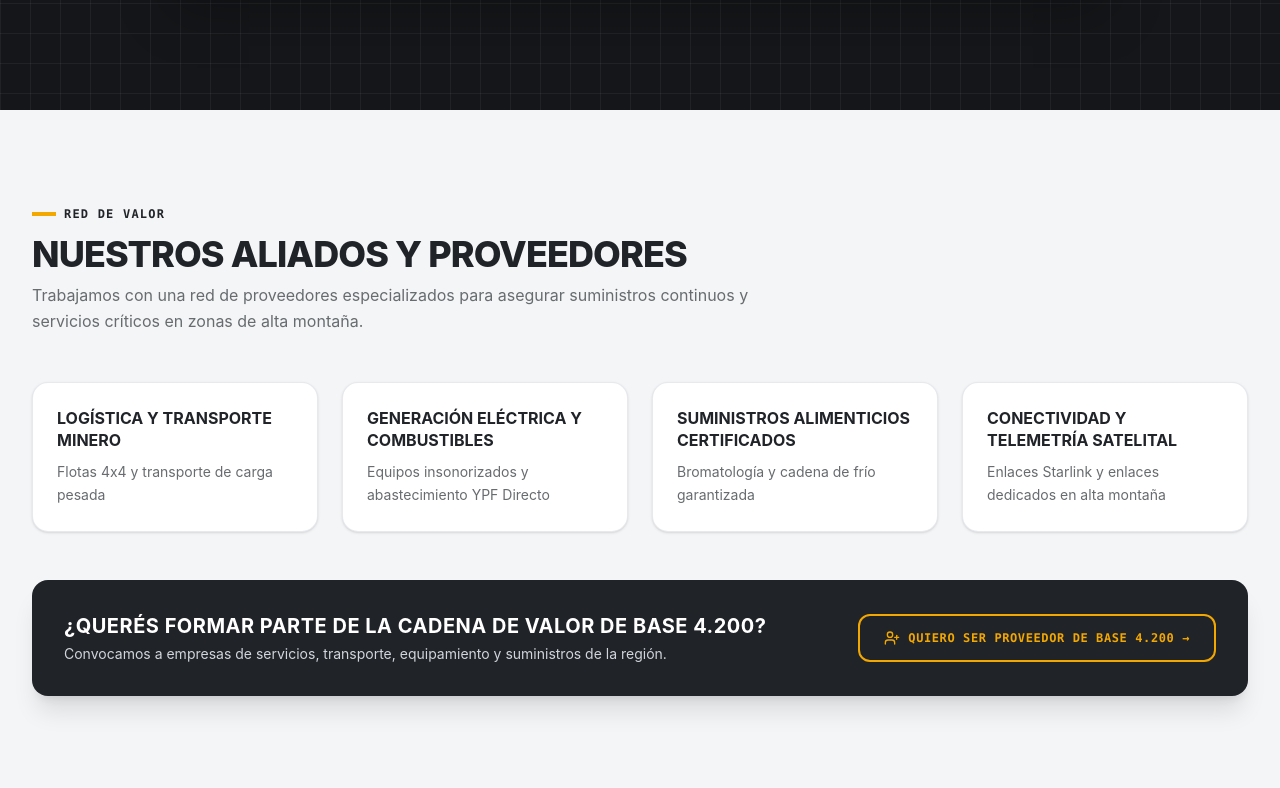
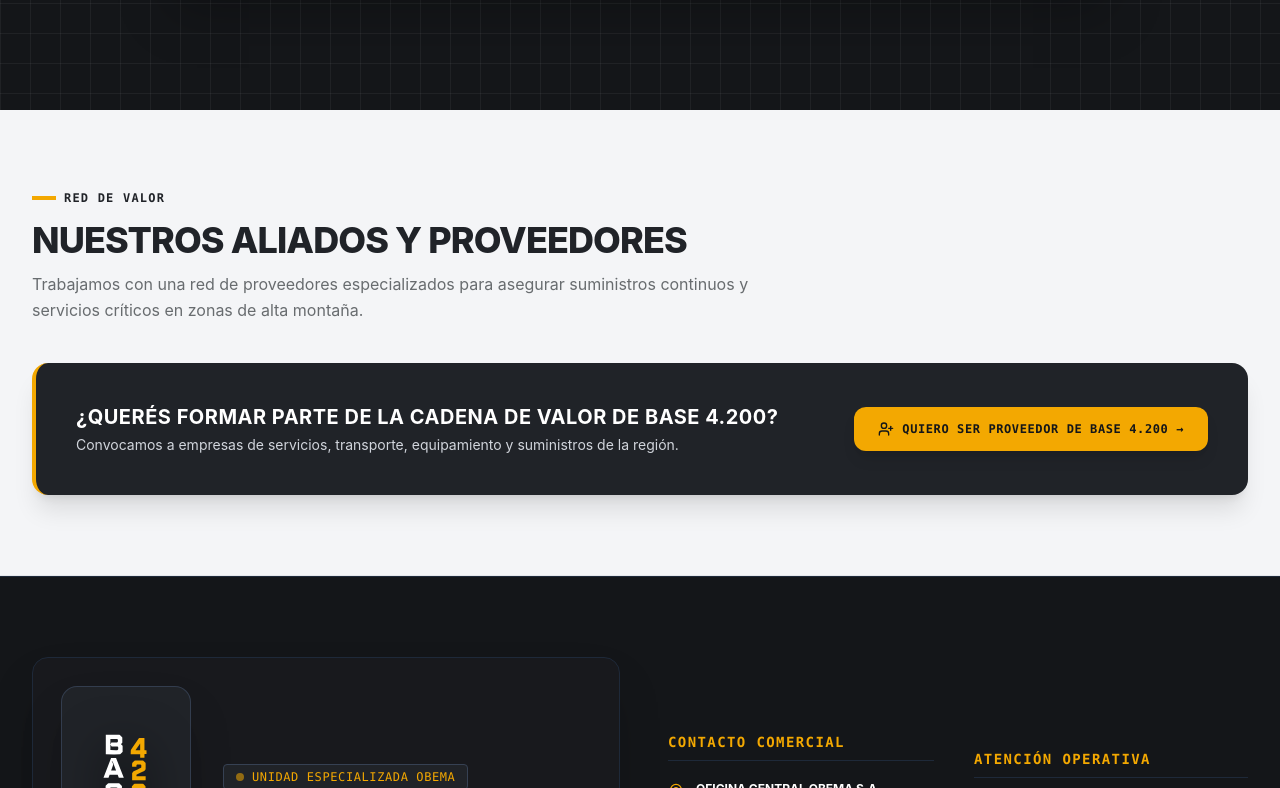
Before and after one commit to spawnmu93-source/B4200, a React (Vite) app in the folder client/: page / in a window 1280 px wide. Shown: the part 4672-5460 px from the top of the page. Built offline with nearby package versions, Linux system fonts and the light colour scheme; no server answers.

Commit message:
Remove partner cards from Aliados section for cleaner onboarding layout

```diff
--- a/client/src/components/Partners.jsx
+++ b/client/src/components/Partners.jsx
@@ -7,14 +7,12 @@
   const { t } = useTranslation();
   const [modalOpen, setModalOpen] = useState(false);
 
-  const categories = t('partners.categories', { returnObjects: true }) || [];
-
   return (
-    <section id="aliados" className="py-20 sm:py-24 bg-[#F4F5F7] text-[#141619] border-b border-gray-200">
+    <section id="aliados" className="py-16 sm:py-20 bg-[#F4F5F7] text-[#141619] border-b border-gray-200">
       <div className="max-w-7xl mx-auto px-4 sm:px-6 lg:px-8">
 
         {/* Header */}
-        <div className="max-w-3xl mb-12">
+        <div className="max-w-3xl mb-10">
           <div className="flex items-center gap-2 mb-3">
             <span className="h-1 w-6 bg-[#F3A801]" />
             <span className="text-xs font-mono font-bold tracking-widest text-[#202328] uppercase">
@@ -22,7 +20,7 @@
             </span>
           </div>
 
-          <h2 className="text-3xl sm:text-4xl font-extrabold tracking-tight text-[#202328] uppercase font-display">
+          <h2 className="text-3xl sm:text-4xl font-extrabold tracking-tight text-[#202328] uppercase font-display leading-tight">
             {t('partners.title')}
           </h2>
 
@@ -31,25 +29,8 @@
           </p>
         </div>
 
-        {/* Partner Capability Blocks - Clean, symmetrical cards without badges */}
-        <div className="grid grid-cols-1 sm:grid-cols-2 lg:grid-cols-4 gap-6 mb-12 items-stretch">
-          {Array.isArray(categories) && categories.map((item, idx) => (
-            <div
-              key={idx}
-              className="bg-white border border-gray-200/90 p-6 rounded-2xl shadow-sm hover:shadow-md hover:border-[#F3A801]/60 transition-all flex flex-col justify-start"
-            >
-              <h3 className="text-sm sm:text-base font-bold text-[#202328] uppercase font-display mb-2.5 leading-snug">
-                {item.title}
-              </h3>
-              <p className="text-xs sm:text-sm text-[#686C6F] leading-relaxed">
-                {item.desc}
-              </p>
-            </div>
-          ))}
-        </div>
-
-        {/* Secondary CTA: Supplier Onboarding Box */}
-        <div className="bg-[#202328] text-white p-8 rounded-2xl flex flex-col sm:flex-row items-center justify-between gap-6 shadow-xl">
+        {/* Supplier Onboarding Box */}
+        <div className="bg-[#202328] text-white p-8 sm:p-10 rounded-2xl flex flex-col sm:flex-row items-center justify-between gap-6 shadow-xl border-l-4 border-[#F3A801]">
           <div className="space-y-1 text-center sm:text-left">
             <h3 className="text-lg sm:text-xl font-bold uppercase tracking-wide font-display text-white">
               {t('partners.invite_title')}
@@ -61,7 +42,7 @@
 
           <button
             onClick={() => setModalOpen(true)}
-            className="inline-flex items-center gap-2 bg-transparent hover:bg-white/10 border-2 border-[#F3A801] text-[#F3A801] hover:text-white font-bold text-xs uppercase px-6 py-3.5 rounded-xl transition-all whitespace-nowrap tracking-wider shrink-0 font-mono"
+            className="inline-flex items-center gap-2 bg-[#F3A801] hover:bg-[#DE9900] text-[#141619] font-bold text-xs uppercase px-6 py-3.5 rounded-xl transition-all whitespace-nowrap tracking-wider shrink-0 font-mono shadow-lg hover:shadow-xl transform hover:-translate-y-0.5"
           >
             <UserPlus className="w-4 h-4" />
             <span>{t('partners.supplier_cta')}</span>
```
